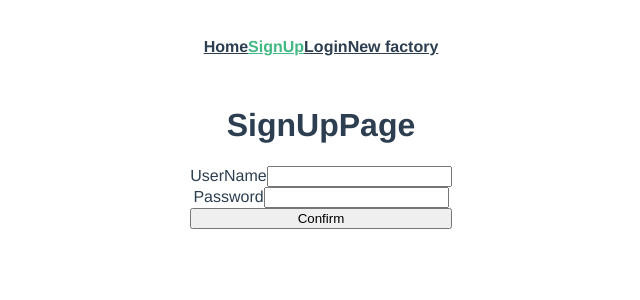
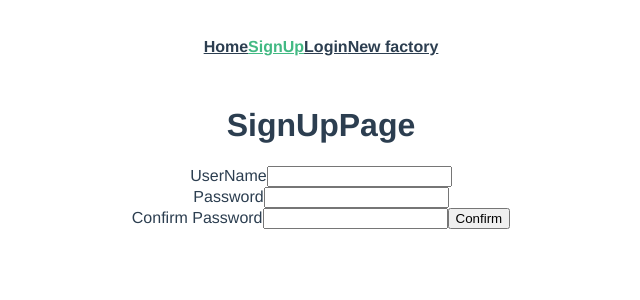
Before and after one commit to Jerance/VueProjectGame, a Vue app: page /signup in a window 1280 px wide. Shown: the top 300 px of the page, without its empty margins (319-959 px from the left). Built offline with nearby package versions, Linux system fonts and the light colour scheme.

Commit message:
Add VerifError in SignUp / Login Views

```diff
--- a/src/store/myStore.js
+++ b/src/store/myStore.js
@@ -16,6 +16,22 @@ export const useGameStore = defineStore("store", {
           console.log(response);
           this.authToken = response.data;
           console.log(this.authToken);
+          alert("Vous vous êtes connectés avec succès !");
+        })
+        .catch(function verifErrorpw(error) {
+          if (error.response) {
+            // Request made and server responded
+            alert("Erreur : Vous vous êtes trompés dans votre mot de passe");
+            console.log(error.response.data);
+            console.log(error.response.status);
+            console.log(error.response.headers);
+          } else if (error.request) {
+            // The request was made but no response was received
+            console.log(error.request);
+          } else {
+            // Something happened in setting up the request that triggered an Error
+            console.log("Error", error.message);
+          }
         });
     },
   },
--- a/src/views/LoginView.vue
+++ b/src/views/LoginView.vue
@@ -4,11 +4,23 @@
     <form @submit.prevent="login(username, password)" class="login-form">
       <div class="username-form">
         <label for="username">UserName</label
-        ><input type="text" name="username" id="username" v-model="username" />
+        ><input
+          type="text"
+          name="username"
+          id="username"
+          v-model="username"
+          required
+        />
       </div>
       <div class="password-form">
         <label class="username-label" for="password">Password</label
-        ><input type="text" name="password" id="password" v-model="password" />
+        ><input
+          type="password"
+          name="password"
+          id="password"
+          v-model="password"
+          required
+        />
       </div>
       <button type="submit">Confirm</button>
     </form>
--- a/src/views/SignUpView.vue
+++ b/src/views/SignUpView.vue
@@ -4,13 +4,46 @@
     <form @submit.prevent="createPostRequest()" class="sign-up-form">
       <div class="username-form">
         <label for="username">UserName</label
-        ><input type="text" name="username" id="username" v-model="username" />
+        ><input
+          type="text"
+          name="username"
+          id="username"
+          v-model="username"
+          required
+        />
       </div>
       <div class="password-form">
         <label class="username-label" for="password">Password</label
-        ><input type="text" name="password" id="password" v-model="password" />
+        ><input
+          type="password"
+          name="password"
+          id="password"
+          v-model="password"
+          required
+        />
       </div>
-      <button type="submit">Confirm</button>
+      <div class="re-password-form" v-if="re_password != password">
+        <label class="username-label" for="password">Confirm Password</label
+        ><input
+          type="password"
+          name="re-password"
+          id="re-password"
+          v-model="re_password"
+          required
+        />
+        <button :disabled="isActive">Confirm</button>
+      </div>
+      <div class="password-form" v-else>
+        <label class="username-label" for="password">Confirm Password</label
+        ><input
+          type="password"
+          name="re-password"
+          id="re-password"
+          v-model="re_password"
+          required
+        />
+        <button type="submit">Confirm</button>
+      </div>
     </form>
   </div>
 </template>
@@ -23,6 +56,8 @@ export default {
     return {
       username: "",
       password: "",
+      re_password: "",
+      isActive: true,
     };
   },
   methods: {
```
